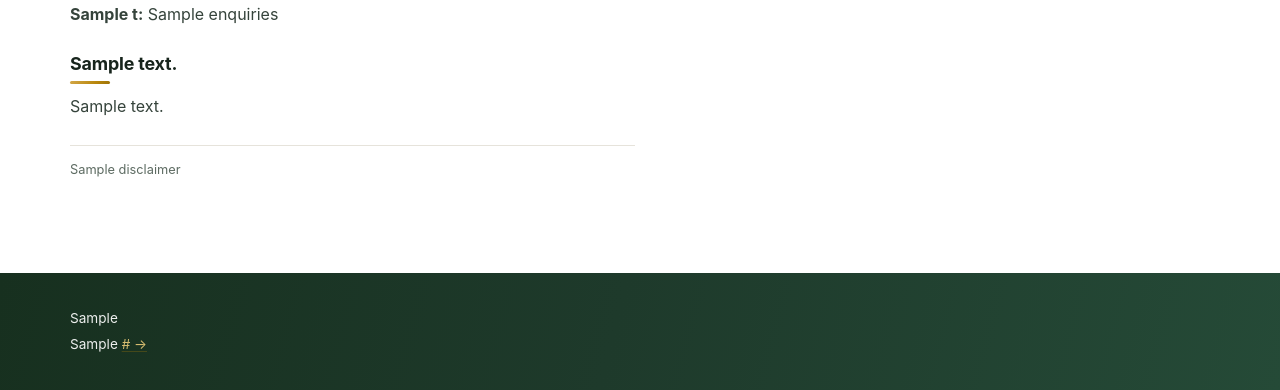
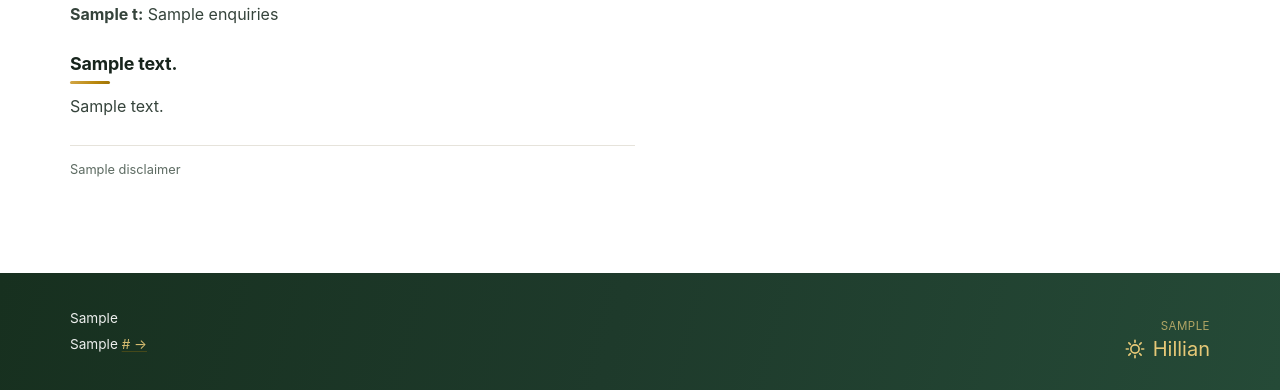
Before and after one commit to taoplatt/sa-public-vacancy-circular, a Python web app: template templates/job.html in a window 1280 px wide. Shown: the part 520-910 px from the top of the page. Run offline with Jinja, Linux system fonts and the light colour scheme; the template is opened without the code that fills it: most values are stand-ins (such as "Sample title", 1, 10 or a date in 2020).

Commit message:
ui: powered-by Hillian credit in footer, linked to hillian.co
Co-Authored-By: Claude Opus 4.8 <noreply@anthropic.com>

```diff
--- a/i18n/en.json
+++ b/i18n/en.json
@@ -14,6 +14,7 @@
   "footer_disclaimer_1": "Vacancies are republished from the Department of Public Service and Administration (DPSA) Public Service Vacancy Circular. This is an independent, unofficial index.",
   "footer_disclaimer_2": "Always apply to the department named in each advert, by its stated closing date.",
   "footer_source_link": "DPSA source",
+  "footer_powered_by": "Powered by",
 
   "mt_notice": "This is a machine translation. The English version is authoritative.",
   "mt_notice_link": "View in English",
--- a/static/style.css
+++ b/static/style.css
@@ -221,8 +221,15 @@ select.control { appearance: none; -webkit-appearance: none;
 
 /* ---- Footer ---- */
 .site-footer { background: var(--grad-header); color: #fff; margin-top: 2rem; padding: 1.9rem 0; font-size: 0.85rem; }
+.site-footer .wrap { display: flex; justify-content: space-between; align-items: flex-end; gap: 1.5rem; flex-wrap: wrap; }
 .site-footer a { color: var(--gold-soft); }
 .site-footer p { margin: 0.3rem 0; opacity: 0.92; max-width: var(--measure); }
+.footer-powered { display: inline-flex; flex-direction: column; align-items: flex-end; gap: 0.15rem; color: var(--gold-soft); text-decoration: none; flex-shrink: 0; }
+.footer-powered:hover .footer-powered-name { text-decoration: underline; }
+.footer-powered-label { font-size: 0.72rem; letter-spacing: 0.04em; text-transform: uppercase; opacity: 0.72; }
+.footer-powered-brand { display: inline-flex; align-items: center; gap: 0.4rem; }
+.footer-powered-mark { flex-shrink: 0; }
+.footer-powered-name { font-size: 1.25rem; line-height: 1; }
 
 /* ---- Responsive ---- */
 @media (min-width: 720px) { .hero h1 { font-size: 2.6rem; } }
--- a/templates/base.html
+++ b/templates/base.html
@@ -74,8 +74,22 @@
 
   <footer class="site-footer">
     <div class="wrap">
-      <p>{{ t.footer_disclaimer_1 }}</p>
-      <p>{{ t.footer_disclaimer_2 }} <a href="https://www.dpsa.gov.za/newsroom/psvc/">{{ t.footer_source_link }} &rarr;</a></p>
+      <div class="footer-text">
+        <p>{{ t.footer_disclaimer_1 }}</p>
+        <p>{{ t.footer_disclaimer_2 }} <a href="https://www.dpsa.gov.za/newsroom/psvc/">{{ t.footer_source_link }} &rarr;</a></p>
+      </div>
+      <a class="footer-powered" href="https://hillian.co">
+        <span class="footer-powered-label">{{ t.footer_powered_by }}</span>
+        <span class="footer-powered-brand">
+          <svg class="footer-powered-mark" width="22" height="22" viewBox="0 0 24 24" fill="none"
+               stroke="currentColor" stroke-width="1.8" stroke-linecap="round" stroke-linejoin="round"
+               aria-hidden="true">
+            <circle cx="12" cy="12" r="4.5"></circle>
+            <path d="M12 2.5v2.2M12 19.3v2.2M21.5 12h-2.2M4.7 12H2.5M18.7 5.3l-1.6 1.6M6.9 17.1l-1.6 1.6M18.7 18.7l-1.6-1.6M6.9 6.9L5.3 5.3"></path>
+          </svg>
+          <span class="footer-powered-name">Hillian</span>
+        </span>
+      </a>
     </div>
   </footer>
 
```
